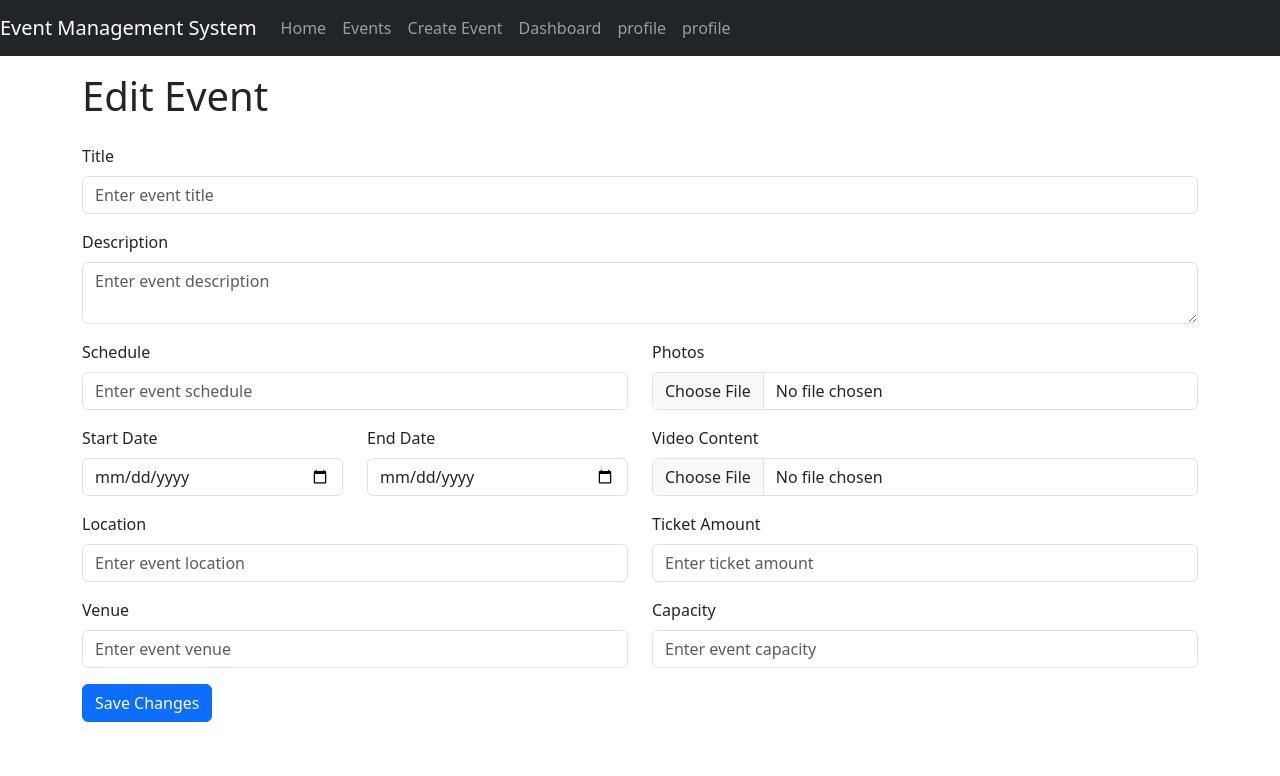
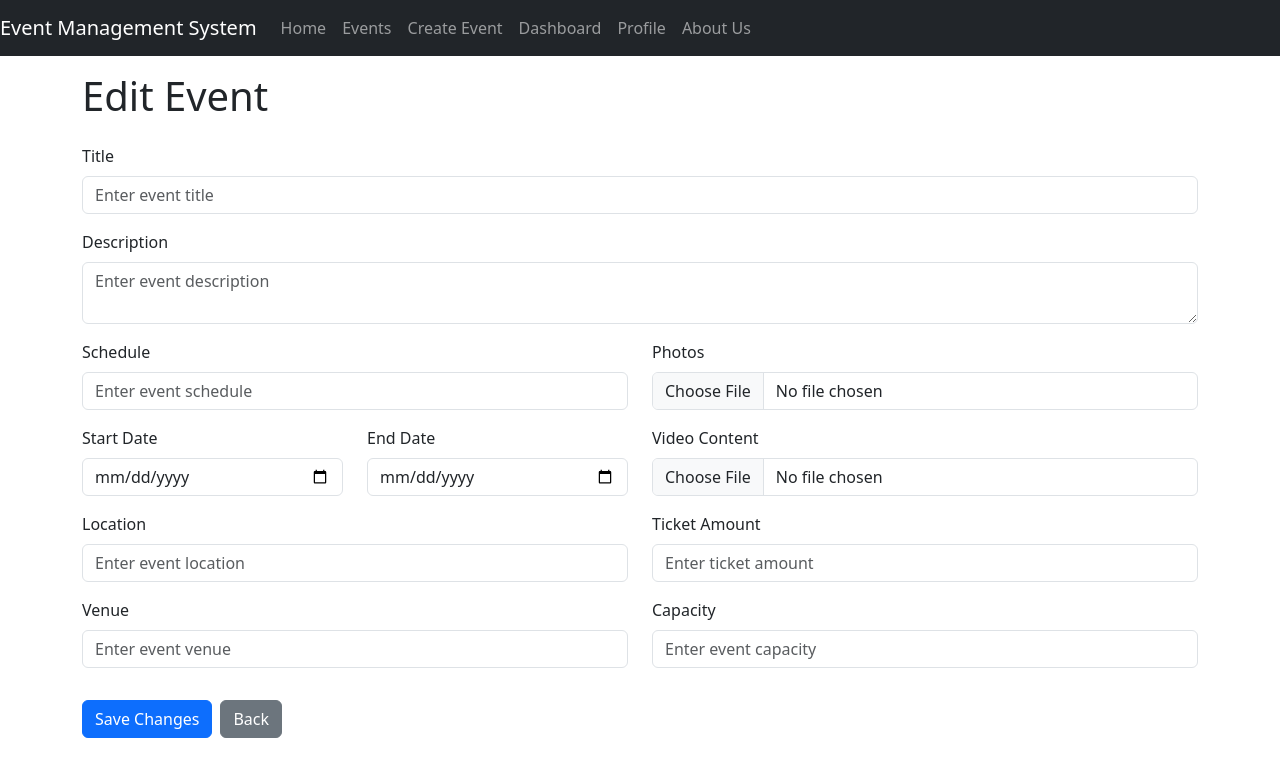
Before and after one commit to shannonsequeira/event-management-system, a React (Create React App) app in the folder frontend/: page /edit-event/1 in a window 1280 px wide. Shown: the top 776 px of the page. Built offline with nearby package versions, Linux system fonts and the light colour scheme; no server answers.

Commit message:
editevent modified

```diff
--- a/frontend/src/actions/eventActions.js
+++ b/frontend/src/actions/eventActions.js
@@ -1,4 +1,5 @@
 import axios from 'axios';
+import { toast } from "react-toastify";
 
 // Action to fetch all events
 export const fetchEvents = () => async dispatch => {
@@ -23,9 +24,11 @@ export const createEvent = (event) => async dispatch => {
       }
     });
     dispatch({ type: 'events/createEvent', payload: res.data });
+    toast.success("Created event successfully!");
     return res; // Return the response to allow chaining
   } catch (error) {
     console.error('Error creating event:', error);
+    toast.error("Error creating event. Please try again.");
     throw error; // Rethrow error to handle in the component
   }
 };
@@ -53,9 +56,11 @@ export const editEvent = (id, event) => async dispatch => {
       }
     });
     dispatch({ type: 'events/editEvent', payload: { id, data: res.data } });
+    toast.success("Edited event successfully!");
     return res; // Return the response to allow chaining
   } catch (error) {
     console.error('Error editing event:', error);
+    toast.error("Error editing event. Please try again.");
     throw error; // Rethrow error to handle in the component
   }
 };
@@ -65,8 +70,10 @@ export const deleteEvent = (id) => async dispatch => {
   try {
     await axios.delete(`http://localhost:5000/api/events/${id}`);
     dispatch({ type: 'events/deleteEvent', payload: id });
+    toast.success("Deleted event successfully!");
   } catch (error) {
     console.error('Error deleting event:', error);
+    toast.error("Error deleting event. Please try again.");
     throw error; // Rethrow error to handle in the component
   }
 };
--- a/frontend/src/components/EditEvent.js
+++ b/frontend/src/components/EditEvent.js
@@ -1,9 +1,10 @@
 // EditEvent.js
 import React, { useState, useEffect } from 'react';
 import { useDispatch, useSelector } from 'react-redux';
-import { useParams, useNavigate } from 'react-router-dom';
+import { useParams, useNavigate, Link } from 'react-router-dom';
 import { fetchEvent, editEvent } from '../actions/eventActions';
 import { Form, Button, Container, Row, Col } from 'react-bootstrap';
+import { format } from 'date-fns';
 
 const EditEvent = () => {
   const { id } = useParams();
@@ -30,7 +31,11 @@ const EditEvent = () => {
     if (!event) {
       dispatch(fetchEvent(id));
     } else {
-      setFormData(event);
+      setFormData({
+        ...event,
+        start_date: event.start_date ? format(new Date(event.start_date), 'yyyy-MM-dd') : '',
+        end_date: event.end_date ? format(new Date(event.end_date), 'yyyy-MM-dd') : ''
+      });
     }
   }, [dispatch, id, event]);
 
@@ -45,7 +50,12 @@ const EditEvent = () => {
 
   const handleSubmit = (e) => {
     e.preventDefault();
-    dispatch(editEvent(id, formData)).then(() => {
+    const formattedData = {
+      ...formData,
+      start_date: formData.start_date ? format(new Date(formData.start_date), 'yyyy-MM-dd') : '',
+      end_date: formData.end_date ? format(new Date(formData.end_date), 'yyyy-MM-dd') : ''
+    };
+    dispatch(editEvent(id, formattedData)).then(() => {
       navigate(`/event/${id}`);
     }).catch(error => {
       console.error('Error editing event:', error);
@@ -185,9 +195,10 @@ const EditEvent = () => {
             </Form.Group>
           </Col>
         </Row>
-        <Button variant="primary" type="submit">
+        <Button variant="primary" type="submit" className="mt-3 me-2">
           Save Changes
         </Button>
+        <Button variant="secondary" as={Link} to={`/event/${id}`} className="mt-3">Back</Button>
       </Form>
     </Container>
   );
--- a/frontend/src/components/EventDetail.js
+++ b/frontend/src/components/EventDetail.js
@@ -38,7 +38,8 @@ const EventDetail = () => {
           <Card.Text>Ticket Amount: ₹{event.ticket_amount}</Card.Text>
           <Card.Text>Capacity: {event.capacity}</Card.Text>
           <Button variant="primary" as={Link} to={`/edit-event/${id}`} className="mt-3 me-2">Edit</Button>
-          <Button variant="danger" as={Link} to={`/delete-event/${id}`} className="mt-3">Delete</Button>
+          <Button variant="danger" as={Link} to={`/delete-event/${id}`} className="mt-3 me-2">Delete</Button>
+          <Button variant="secondary" as={Link} to="/events" className="mt-3">Back</Button>
         </Card.Body>
       </Card>
     </Container>
--- a/frontend/src/components/EventForm.js
+++ b/frontend/src/components/EventForm.js
@@ -2,6 +2,7 @@ import React, { useState } from 'react';
 import { Form, Button, Container, Row, Col } from 'react-bootstrap';
 import { useDispatch } from 'react-redux';
 import { createEvent } from '../actions/eventActions';
+import 'react-toastify/dist/ReactToastify.css';
 
 const EventForm = () => {
   const [formData, setFormData] = useState({
@@ -16,7 +17,7 @@ const EventForm = () => {
     video_content: null,
     ticket_amount: '',
     capacity: '',
-    user_id: 1 // Assuming the user_id is 1 for now. Adjust as needed.
+    user_id: ''
   });
 
   const dispatch = useDispatch();
--- a/frontend/src/components/Navbar.js
+++ b/frontend/src/components/Navbar.js
@@ -23,10 +23,10 @@ const CustomNavbar = () => (
           Dashboard
         </Nav.Link>
         <Nav.Link as={Link} to="/Profile">
-          profile
+          Profile
         </Nav.Link>
         <Nav.Link as={Link} to="/about">
-          profile
+          About Us
         </Nav.Link>
       </Nav>
     </Navbar.Collapse>
--- a/frontend/src/pages/AboutUs.js
+++ b/frontend/src/pages/AboutUs.js
@@ -9,7 +9,6 @@ const AboutUs = () => {
       backgroundSize: "cover",
       backgroundPosition: "center",
       padding: "40px",
-      color: "#fff",
       color: "black",
     },
     title: {
```
Also changed, not shown: 1 other file (tests, documents, lock files or other folders).
